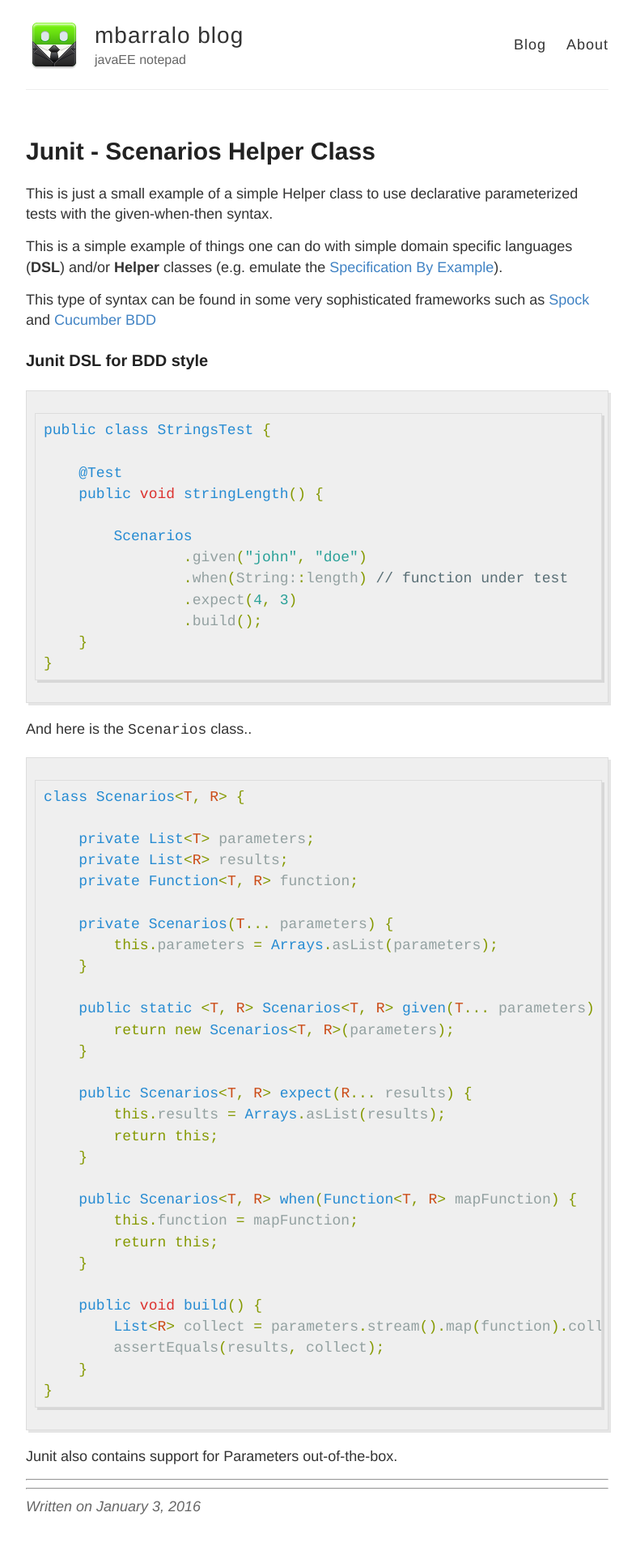
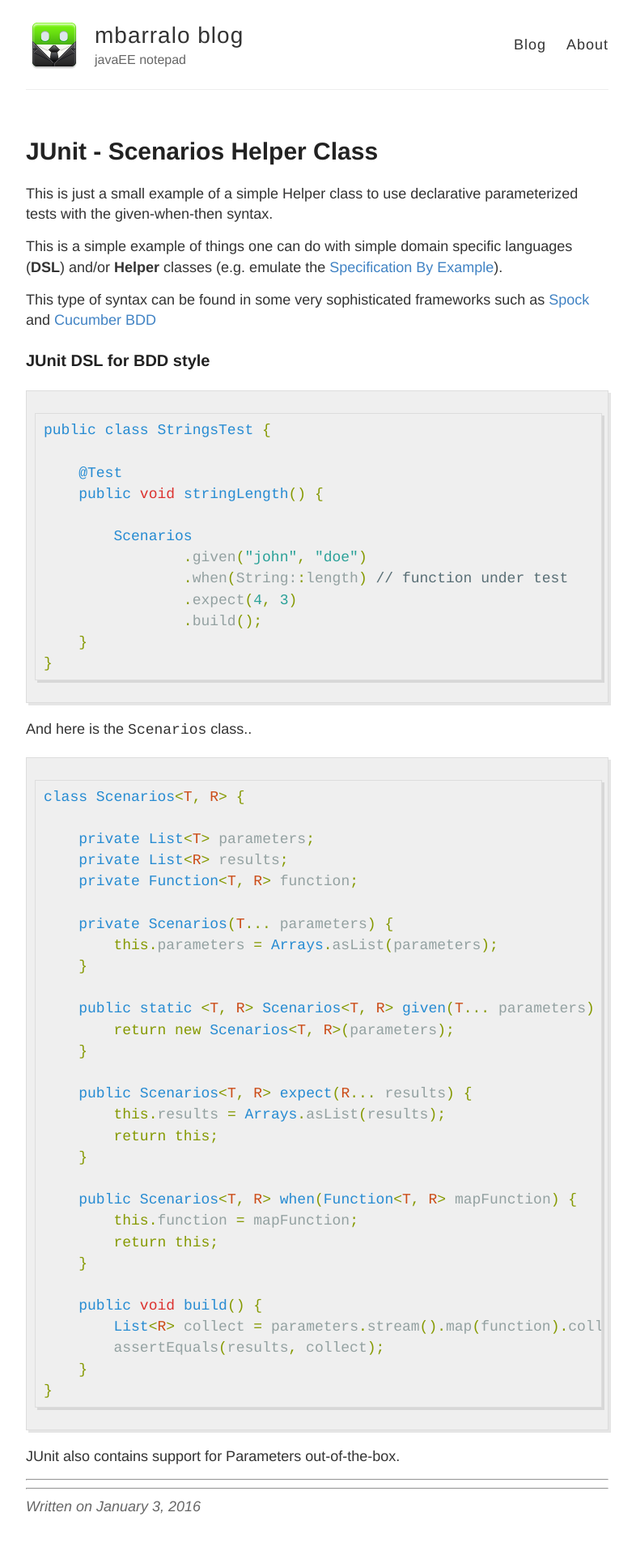
Before and after one commit to mbarralo/mbarralo.github.io, a Jekyll site: the page built from _posts/2016-1-3-Junit-Parameters-DSL.md, in a window 1280 px wide. Shown: the top 1920 px of the page at 81% size, without its empty margins (248-1034 px from the left). Built offline with Jekyll 4.4.1, drawn with Linux system fonts in a browser that asks for light colours; comment, search, counter and statistics services are not loaded.

````diff
--- a/_posts/2016-1-3-Junit-Parameters-DSL.md
+++ b/_posts/2016-1-3-Junit-Parameters-DSL.md
@@ -1,6 +1,6 @@
 ---
 layout: post
-title: Junit - Scenarios Helper Class
+title: JUnit - Scenarios Helper Class
 ---
 
 This is just a small example of a simple Helper class to use declarative parameterized tests with the given-when-then syntax.
@@ -9,7 +9,7 @@ This is a simple example of things one can do with simple domain specific langua
 
 This type of syntax can be found in some very sophisticated frameworks such as [Spock](https://github.com/spockframework) and [Cucumber BDD](https://cucumber.io)
 
-### Junit DSL for BDD style
+### JUnit DSL for BDD style
 
 ```java
 public class StringsTest {
@@ -60,7 +60,7 @@ class Scenarios<T, R> {
 }
 ```
 
-Junit also contains support for Parameters out-of-the-box.
+JUnit also contains support for Parameters out-of-the-box.
 
 ****
 ----
````
